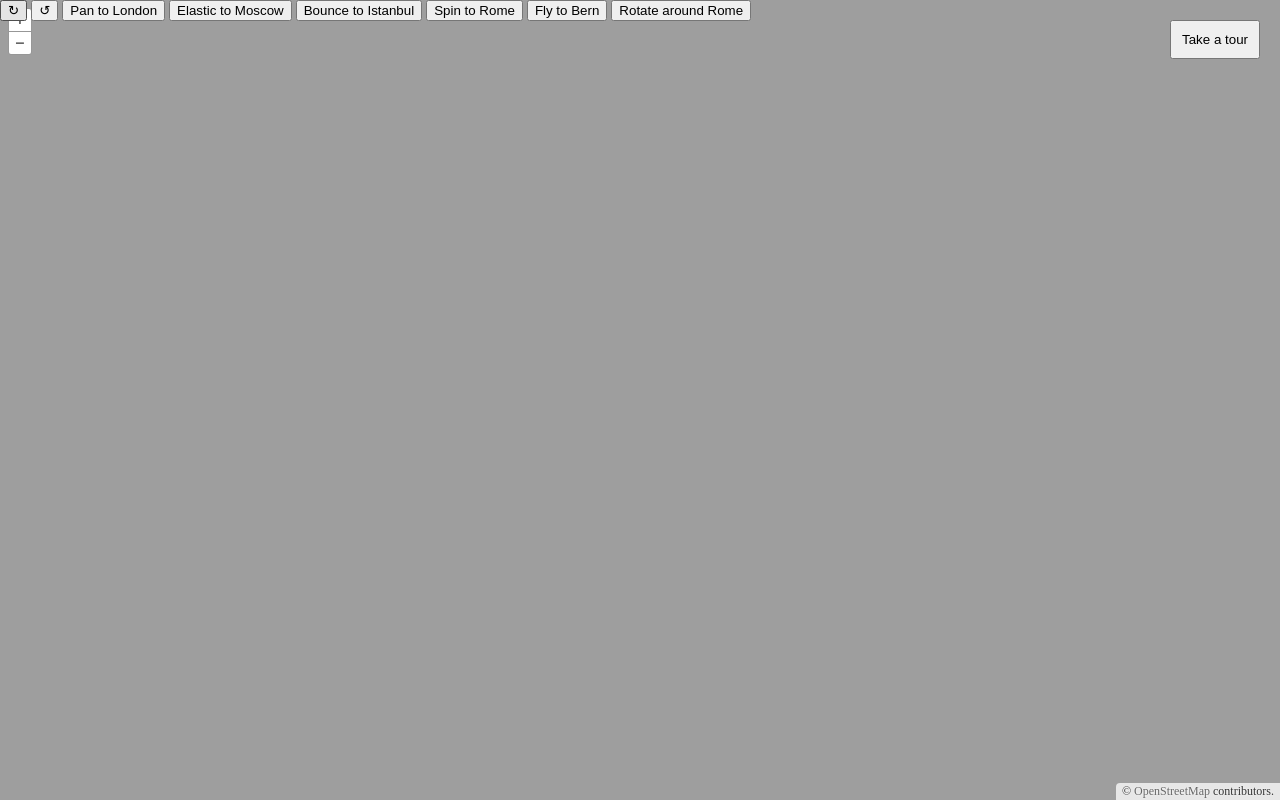
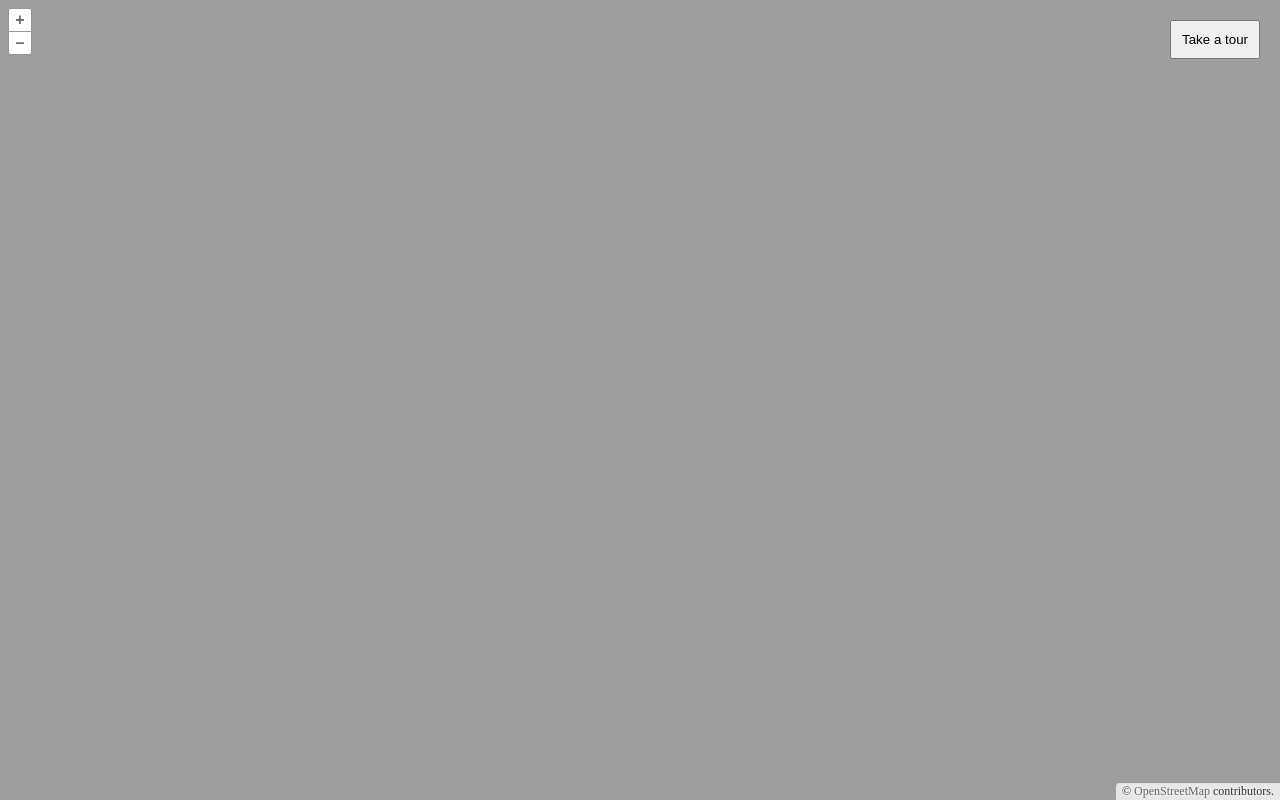
Before and after one commit to faebebin/travelatam, a website built with Vite: page index.html in a window 1280 px wide. Built offline with nearby package versions, Linux system fonts and the light colour scheme.

Commit message:
Remove currently unneeded buttons

```diff
--- a/index.html
+++ b/index.html
@@ -8,14 +8,6 @@
   </head>
   <body>
     <div id="map"></div>
-    <button id="rotate-left" title="Rotate clockwise">↻</button>
-    <button id="rotate-right" title="Rotate counterclockwise">↺</button>
-    <button id="pan-to-london">Pan to London</button>
-    <button id="elastic-to-moscow">Elastic to Moscow</button>
-    <button id="bounce-to-istanbul">Bounce to Istanbul</button>
-    <button id="spin-to-rome">Spin to Rome</button>
-    <button id="fly-to-bern">Fly to Bern</button>
-    <button id="rotate-around-rome">Rotate around Rome</button>
     <button id="tour">Take a tour</button>
     <!-- Pointer events polyfill for old browsers, see https://caniuse.com/#feat=pointer -->
     <script src="https://unpkg.com/elm-pep@1.0.6/dist/elm-pep.js"></script>
--- a/main.js
+++ b/main.js
@@ -59,7 +59,7 @@ function elastic(t) {
 }
 
 function onClick(id, callback) {
-  document.getElementById(id).addEventListener('click', callback);
+  document.getElementById(id)?.addEventListener('click', callback);
 }
 
 onClick('rotate-left', function () {
```
